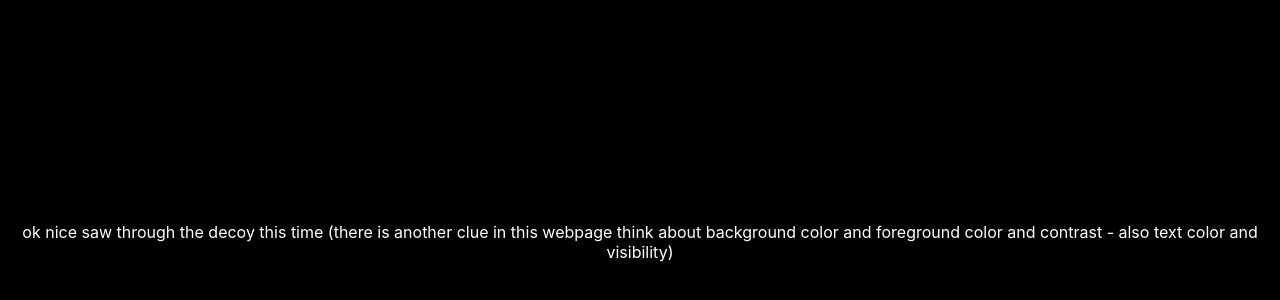
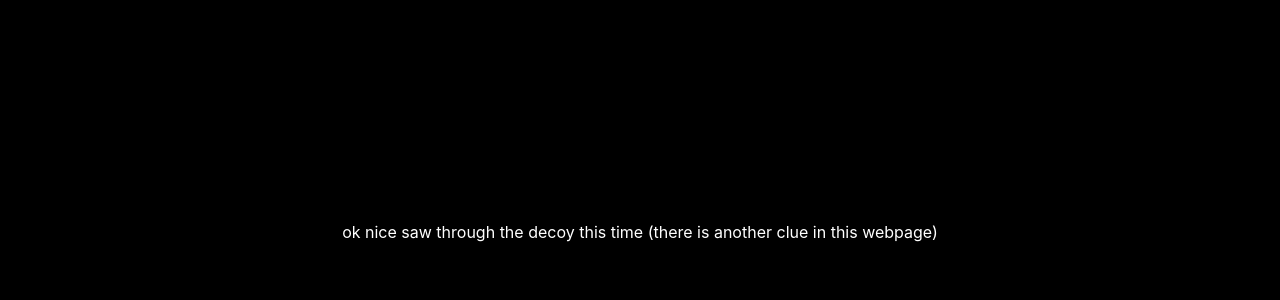
Before and after one commit to shashanksk/decoy2, a plain HTML site: page index.html in a window 1280 px wide. Shown: the part 1838-2138 px from the top of the page. Drawn offline with Linux system fonts and the light colour scheme.

Commit message:
Update index.html

```diff
--- a/index.html
+++ b/index.html
@@ -31,7 +31,7 @@
       "
     >
       <p style="color: white; margin-top: 1750px; text-align: center">
-        ok nice saw through the decoy this time (there is another clue in this webpage think about background color and foreground color and contrast - also text color and visibility)
+        ok nice saw through the decoy this time (there is another clue in this webpage)
       </p>
       <p style="color: white; margin-top: 1750px; text-align: center">
         wepl i dont think this has to be told as you took the red pill but its a skill one must have to really look deep and inspect every element you see in any puzzel to progress further
```
